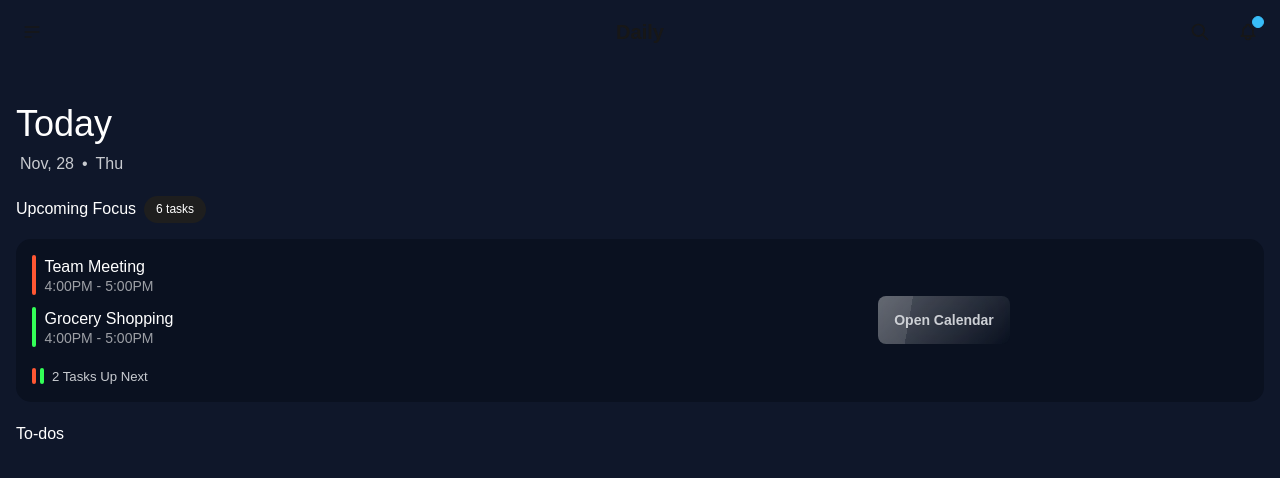
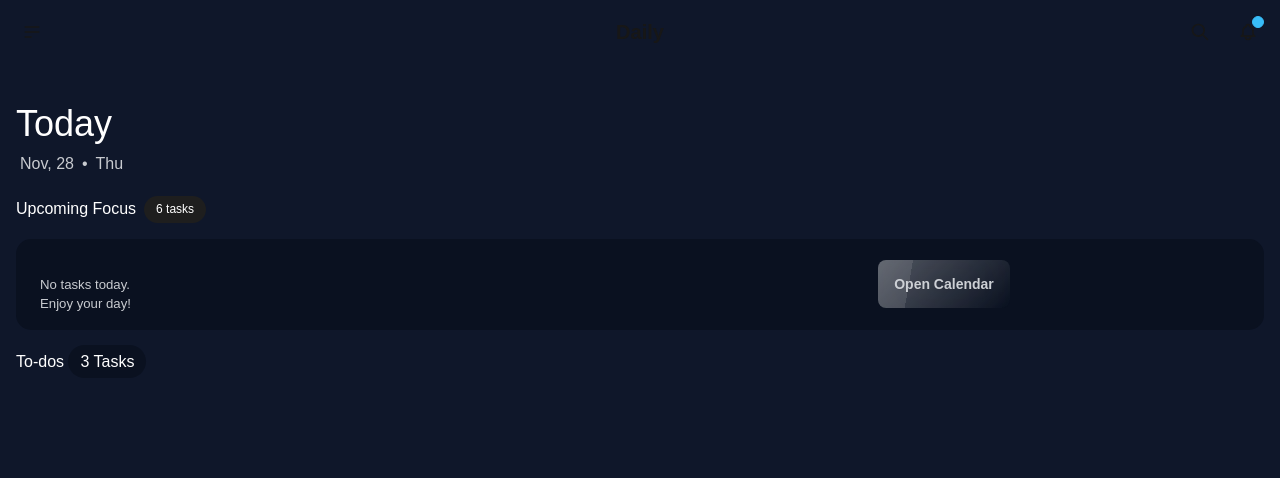
Before and after one commit to aidqen/playlist.ai, a Next.js app: page / in a window 1280 px wide. Shown: the top 478 px of the page. Built offline with nearby package versions, Linux system fonts and the light colour scheme.

Commit message:
Quick save

```diff
--- a/jsons/daily.js
+++ b/jsons/daily.js
@@ -2,50 +2,78 @@ export const userEx = {
   "userId": "12345",
   "username": "johndoe",
   "email": "johndoe@example.com",
-  "instances": [
+  "tasks": [
     {
-      "id": "instance1",
+      "id": "task1",
       "type": "event",
       "title": "Team Meeting",
       "description": "Monthly team meeting",
-      "timestamp": 1732809600000, // Start time
-      "finishTimestamp": 1732813200000, // One hour after start
+      "timestamp": 1732870800000, // Start time
+      "finishTimestamp": 1732874400000, // One hour after start
       "recurrence": {
         "type": "monthly",
         "onDay": [27]
       },
       "importance": "high",
-      "bg": "#FF5733",
-      "logo": "team_meeting_logo.png"
+      "bg": "#6A55E0ff",
+      "logo": "team_meeting_logo.png",
+      "isDone": false,
+      "subtasks": [
+        {
+          "id": "subtask1",
+          "title": "Prepare presentation",
+          "isDone": false
+        },
+        {
+          "id": "subtask2",
+          "title": "Send agenda",
+          "isDone": false
+        }
+      ]
     },
     {
-      "id": "instance2",
+      "id": "task2",
       "type": "task",
       "title": "Grocery Shopping",
       "description": "Weekly grocery run for household supplies",
-      "timestamp": 1732809600000 , // Start time
-      "finishTimestamp": 1732813200000 , // One hour after start
+      "timestamp": 1732887000000, // Start time
+      "finishTimestamp": 1732887000000, // One hour after start
       "recurrence": {
         "type": "weekly",
         "onDay": ["Monday"]
       },
       "importance": "medium",
-      "bg": "#33FF57",
-      "logo": "grocery_shopping_logo.png"
+      "bg": "#47AB6Fff",
+      "logo": "grocery_shopping_logo.png",
+      "isDone": false,
+      "subtasks": [
+        {
+          "id": "subtask1",
+          "title": "Make a list",
+          "isDone": false
+        },
+        {
+          "id": "subtask2",
+          "title": "Check pantry",
+          "isDone": false
+        }
+      ]
     },
     {
-      "id": "instance3",
+      "id": "task3",
       "type": "habit",
       "title": "Morning Jog",
       "description": "Daily morning jog around the park",
-      "timestamp": 1732745606358, // Start time
-      "finishTimestamp": 1732749206358, // One hour after start
+      "timestamp": 1732898400000, // Start time
+      "finishTimestamp": 1732902000000, // One hour after start
       "recurrence": {
         "type": "daily"
       },
       "importance": "high",
-      "bg": "#3357FF",
-      "logo": "morning_jog_logo.png"
+      "bg": "#EA6C70ff",
+      "logo": "morning_jog_logo.png",
+      "isDone": false,
+      "subtasks": []
     }
   ]
 };
--- a/src/app/components/InstancePreview.tsx
+++ /dev/null
@@ -1,22 +0,0 @@
-import { format, getHours } from "date-fns"
-
-interface InstancePreviewProps {
-    instance: { id: string, timestamp: number, finishTimestamp: number, bg: string, title: string, description: string }
-}
-
-export function InstancePreview(InstancePreviewProps: InstancePreviewProps) {
-    const { instance } = InstancePreviewProps
-    const startTimeHours = format(instance.timestamp, "h:mmaaa");
-    const endTimeHours = format(instance.finishTimestamp, "h:mmaaa");
-
-    return (
-        <li className="flex flex-row h-10 w-full gap-2">
-            <div style={{ backgroundColor: instance?.bg }} className="h-full min-w-[0.28rem] rounded-full"></div>
-            <div className="flex flex-col w-full">
-                <h4 className="text-md text-white truncate">{instance?.title}</h4>
-                <p className="text-sm text-white/60  truncate uppercase">{startTimeHours} - {endTimeHours}</p>
-            </div>
-        </li>
-    )
-
-}
--- /dev/null
+++ b/src/app/components/TaskPreview.tsx
@@ -0,0 +1,43 @@
+import { useRef, useState } from "react"
+import { ImCheckmark } from "react-icons/im"
+import { IoMdCheckmark } from "react-icons/io"
+import { IoCheckmark } from "react-icons/io5"
+
+interface TodoProps {
+  task: {
+    id: string
+    title: string
+    description: string
+    subtasks: Array<any>
+    bg: string
+    isDone: boolean
+  }
+}
+
+export function TaskPreview({ task }: TodoProps) {
+  const [taskToEdit, setTaskToEdit] = useState(task);
+  const {bg, title, description, subtasks, isDone} = taskToEdit;
+
+
+  const handleSpanClick = () => {
+    setTaskToEdit({...taskToEdit, isDone: !taskToEdit.isDone})
+  };
+
+  return (
+    <li style={{backgroundColor: bg}} className="flex flex-col p-2 rounded-[15px] w-full">
+          <div className="flex flex-row items-center justify-between">
+            <label onClick={handleSpanClick} className="flex flex-row items-center">
+              <span  className={`flex justify-center items-center w-5 h-5 border-2 border-white rounded-full mr-2 flex-shrink-0 peer-checked:bg-white
+                `}>
+                  <ImCheckmark className={`${isDone ? '' : 'hidden'}`} size={10}/>
+                </span>
+              <h3 className="text-md text-white">{title}</h3>
+            </label>
+            {description && <p>{}</p>}
+          </div>
+          {subtasks && (
+              <div className="flex flex-row items-center justify-between"></div>
+            )}
+        </li>
+  )
+}
--- a/src/app/components/TodoContainer.tsx
+++ b/src/app/components/TodoContainer.tsx
@@ -1,8 +1,26 @@
-export function TodoContainer() {
+import { useRef } from "react"
+import { TaskPreview } from "./TaskPreview";
 
-    return (
-        <div className="flex flex-col items-start justify-start mt-5">
-            <h3 className="text-white ">To-dos <span className="text-white p-2"></span></h3>
-        </div>
-    )
+export function TodoContainer({ tasks }: { tasks: any[] }) {
+
+  console.log('tasks:', tasks);
+
+
+
+  return (
+    <div className="flex flex-col items-start justify-start mt-5 gap-4">
+      <h3 className="text-white gap-2">
+        To-dos{' '}
+        <span className="text-white py-2 px-3 bg-base-300 rounded-full">
+          3 Tasks
+        </span>
+      </h3>
+      <ul className="flex flex-col w-full gap-3">
+
+      {tasks.map(task => (
+          <TaskPreview key={task.id} task={task} />
+      ))}
+      </ul>
+    </div>
+  )
 }
--- a/src/app/components/UpcomingFocus.tsx
+++ b/src/app/components/UpcomingFocus.tsx
@@ -1,31 +1,31 @@
 import { getDate, getHours, getMonth, getYear } from 'date-fns'
 import { useEffect, useState } from 'react'
-import { InstancePreview } from './InstancePreview'
+import { UpcomingTaskPreview } from './UpcomingTaskPreview';
 
 interface UpcomingProps {
-  todayInstances: Array<any>
+  todayTasks: Array<any>
   today: { hour: number; day: number; month: number; year: number }
 }
 
 export function UpcomingFocus(props: UpcomingProps) {
-  const { todayInstances, today } = props
-  const [nextInstances, setNextInstances] = useState<any[]>([])
-  console.log('nextInstances:', nextInstances)
+  const { todayTasks, today } = props
+  const [nextTasks, setNextTasks] = useState<any[]>([])
+  console.log('nextTasks:', nextTasks)
 
   console.log('today:', today)
 
   useEffect(() => {
-    setNextUpInstances()
-  }, [todayInstances, today])
+    setNextUpTasks()
+  }, [todayTasks, today])
 
-  function setNextUpInstances() {
-    const instances = todayInstances.filter(
-      instance => getHours(instance?.timestamp) >= today?.hour
+  function setNextUpTasks() {
+    const tasks = todayTasks.filter(
+      task => getHours(task?.timestamp) >= today?.hour
     )
-    setNextInstances(instances)
+    setNextTasks(tasks)
   }
 
-  console.log('todayInstances:', todayInstances)
+  console.log('todayTasks:', todayTasks)
   return (
     <>
       <h3 className="mb-4 flex flex-row items-center gap-2 text-white font-normal">
@@ -37,22 +37,26 @@ export function UpcomingFocus(props: UpcomingProps) {
       <div className="grid grid-cols-[50%50%] p-4 bg-base-300 text-black rounded-[15px]">
         <div className="flex flex-col justify-between col-start-1">
           <ul className="flex flex-col items-start gap-3 mb-1">
-            {todayInstances?.slice(0, 2).map(instance => {
-              return <InstancePreview key={instance?.id} instance={instance} />
+            {todayTasks?.slice(0, 2).map(task => {
+              return <UpcomingTaskPreview key={task?.id} task={task} />
             })}
           </ul>
           <div className="flex flex-row items-center justify-start gap-2 pt-4">
             <ul className="gap-1 flex flex-row items-center">
-              {todayInstances?.map(instance => (
+              {todayTasks?.map(task => (
                 <li
-                  key={instance?.id}
+                  key={task?.id}
                   className="list-none w-1 h-4 rounded-[15px]"
-                  style={{ backgroundColor: instance?.bg }}
+                  style={{ backgroundColor: task?.bg }}
                 ></li>
               ))}
             </ul>
             <p className="text-base-content text-[0.825em]">
-              {todayInstances.length} Tasks Up Next
+              {todayTasks.length ? `${todayTasks.length} Tasks Up Next` : (
+                <>
+                  No tasks today.<br />Enjoy your day!
+                </>
+              )}
             </p>
           </div>
         </div>
--- /dev/null
+++ b/src/app/components/UpcomingTaskPreview.tsx
@@ -0,0 +1,22 @@
+import { format, getHours } from "date-fns"
+
+interface TaskPreviewProps {
+    task: { id: string, timestamp: number, finishTimestamp: number, bg: string, title: string, description: string }
+}
+
+export function UpcomingTaskPreview(TaskPreviewProps: TaskPreviewProps) {
+    const { task } = TaskPreviewProps
+    const startTimeHours = format(task.timestamp, "h:mmaaa");
+    const endTimeHours = format(task.finishTimestamp, "h:mmaaa");
+
+    return (
+        <li className="flex flex-row h-10 w-full gap-2">
+            <div style={{ backgroundColor: task?.bg }} className="h-full min-w-[0.28rem] rounded-full"></div>
+            <div className="flex flex-col  w-full">
+                <h4 className="text-md text-white font-normal h-max truncate">{task?.title}</h4>
+                <p className="text-sm text-neutral-content h-max truncate uppercase">{startTimeHours} - {endTimeHours}</p>
+            </div>
+        </li>
+    )
+
+}
--- a/src/app/page.tsx
+++ b/src/app/page.tsx
@@ -1,9 +1,5 @@
 "use client"
 
-import Image from 'next/image'
-import { CiUser } from 'react-icons/ci'
-import { HiMiniMagnifyingGlass } from 'react-icons/hi2'
-import { IoSettingsOutline } from 'react-icons/io5'
 import { format, getDate, getDay, getHours, getMonth, getYear } from 'date-fns'
 import { userEx } from './../../jsons/daily';
 import { UpcomingFocus } from './components/UpcomingFocus'
@@ -18,13 +14,13 @@ export default function Home() {
   const todayFormatted = format(now, 'MMM, dd')
 
   const [today, setToday] = useState({ year: 0, month: 0, day: 0, hour: 0 });
-  const [todayInstances, setTodayInstances] = useState<any[]>([])
+  const [todayTasks, setTodayTasks] = useState<any[]>([])
 
 
 
   useEffect(() => {
     getTodaysTime()
-  }, [user?.instances])
+  }, [user?.tasks])
 
   useEffect(() => {
     if (today.year && today.month && today.day) {
@@ -44,17 +40,17 @@ export default function Home() {
 
   function getTodaysTasks() {
     console.log('user:', user)
-    setTodayInstances(
-      user?.instances?.filter(
-        instance => {
-          console.log('getDay(instance?.timestamp):', getDay(instance?.timestamp))
-          return getDate(instance?.timestamp) === today.day &&
-            getMonth(instance?.timestamp) + 1 === today.month &&
-            getYear(instance?.timestamp) === today.year
+    setTodayTasks(
+      user?.tasks?.filter(
+        task => {
+          console.log('getDay(task?.timestamp):', getDay(task?.timestamp))
+          return getDate(task?.timestamp) === today.day &&
+            getMonth(task?.timestamp) + 1 === today.month &&
+            getYear(task?.timestamp) === today.year
         }
       )
     )
-    console.log('setTodayInstances:', todayInstances)
+    console.log('setTodaytasks:', todayTasks)
   }
 
 
@@ -67,8 +63,8 @@ export default function Home() {
           <span>•</span>
           <span>{dayOfWeek}</span>
         </h2>
-        <UpcomingFocus todayInstances={todayInstances} today={today} />
-        <TodoContainer />
+        <UpcomingFocus todayTasks={todayTasks} today={today} />
+        <TodoContainer tasks={todayTasks}/>
     </>
   )
 }
```
Also changed, not shown: jsons/daily.json (+4 -4 lines).
